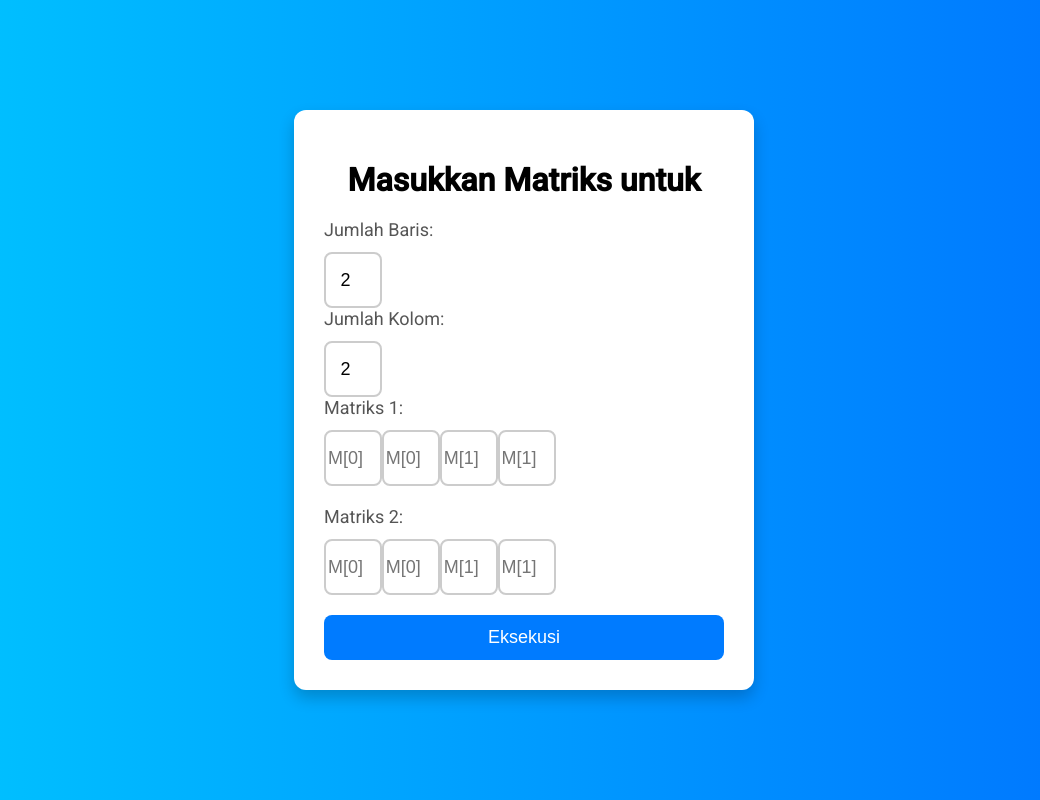
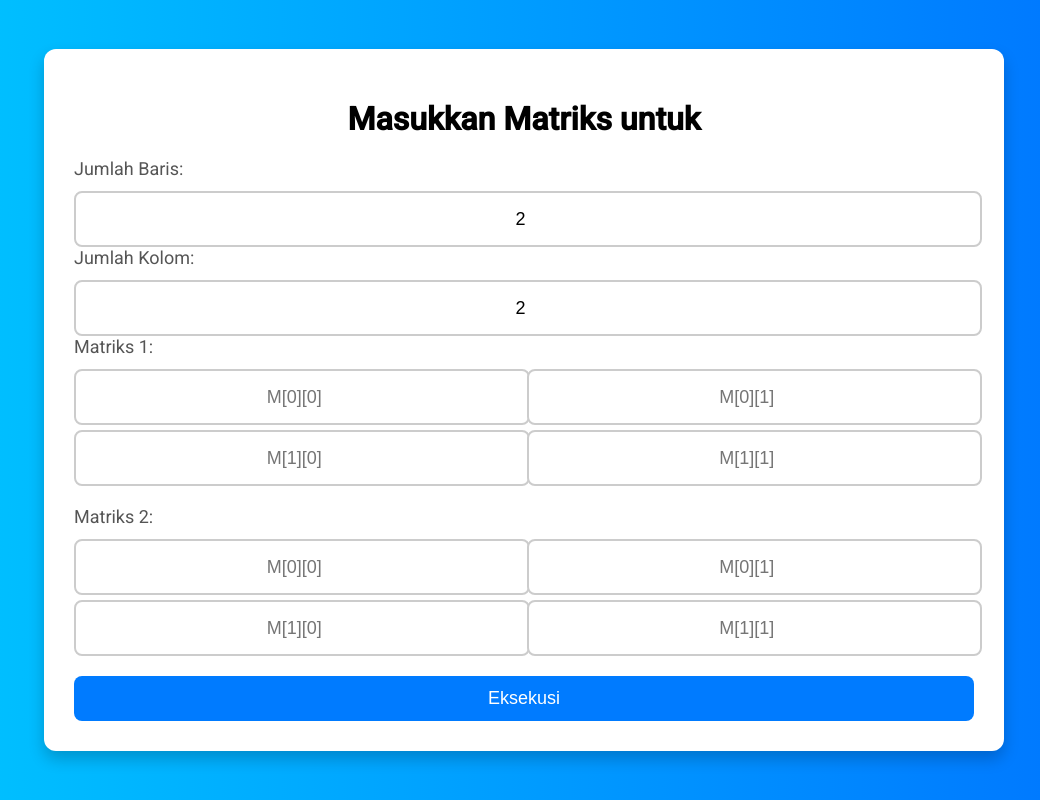
Before and after one commit to fathuhu/Alin-Matrix, a Flask app: template templates/input.html in a window 1280 px wide. Shown: the whole page, without its empty margins (116-1156 px from the left). Run offline with Flask 3, Linux system fonts and the light colour scheme; the template is opened without the code that fills it, so the values that code supplies are empty.

Commit message:
flexible matrix input dan fix hasil operasi matrix

```diff
--- a/app.py
+++ b/app.py
@@ -28,7 +28,7 @@ def process_matrices():
     matrix1 = np.zeros((rows, cols))
     for i in range(rows):
         for j in range(cols):
-            matrix1[i, j] = float(request.form.get(f'matrix1_grid_cell_{i}_{j}', 0))
+            matrix1[i, j] = float(request.form.get(f'matrix1-grid_cell_{i}_{j}', 0))
 
     matrix2 = None
 
@@ -37,7 +37,7 @@ def process_matrices():
         matrix2 = np.zeros((rows, cols))
         for i in range(rows):
             for j in range(cols):
-                matrix2[i, j] = float(request.form.get(f'matrix2_grid_cell_{i}_{j}', 0))
+                matrix2[i, j] = float(request.form.get(f'matrix2-grid_cell_{i}_{j}', 0))
 
     # Pemrosesan operasi berdasarkan yang dipilih
     result = None
--- a/templates/input.html
+++ b/templates/input.html
@@ -5,7 +5,6 @@
     <meta name="viewport" content="width=device-width, initial-scale=1.0">
     <title>Input Matriks</title>
     <style>
-        /* Menggunakan font Google Fonts untuk tampilan yang lebih modern */
         @import url('https://fonts.googleapis.com/css2?family=Roboto:wght@400;500&display=swap');
 
         body {
@@ -31,8 +30,10 @@
             padding: 30px;
             border-radius: 12px;
             box-shadow: 0 8px 16px rgba(0, 0, 0, 0.2);
-            width: 400px;
+            width: 100%;
+            max-width: 900px; /* Batas maksimal lebar form */
             transition: transform 0.3s ease, box-shadow 0.3s ease;
+            overflow: hidden; /* Agar elemen di dalam tidak meluber */
         }
 
         form:hover {
@@ -49,13 +50,17 @@
 
         .matrix-grid {
             display: grid;
-            grid-template-columns: repeat(auto-fill, minmax(50px, 1fr));
             gap: 5px;
             margin-bottom: 20px;
+            width: 100%;
+            max-height: 150px; /* Membatasi tinggi maksimal grid */
+            overflow-y: auto; /* Mengaktifkan scroll jika terlalu panjang */
+            padding-right: 10px; /* Sedikit ruang untuk scrollbar */
         }
 
+        /* Pastikan input lebih fleksibel terhadap lebar grid */
         input[type="number"] {
-            width: 50px;
+            width: 100%; /* Ubah width menjadi 100% */
             height: 50px;
             text-align: center;
             font-size: 18px;
@@ -91,7 +96,6 @@
             transform: translateY(1px);
         }
 
-        /* Media query untuk layar yang lebih kecil */
         @media (max-width: 480px) {
             form {
                 width: 90%;
@@ -107,34 +111,27 @@
     <form action="/process_matrices" method="POST">
         <h1>Masukkan Matriks untuk {{ operation }}</h1>
         <input type="hidden" name="operation" value="{{ operation }}">
-        <!-- Pilihan jumlah baris dan kolom -->
         <label for="rows">Jumlah Baris:</label>
         <input type="number" id="rows" name="rows" value="2" min="1">
         <label for="cols">Jumlah Kolom:</label>
         <input type="number" id="cols" name="cols" value="2" min="1">
 
-        <!-- Input grid untuk Matriks 1 -->
         <label for="matrix1">Matriks 1:</label>
-        <div id="matrix1-grid" class="matrix-grid">
-            <!-- JavaScript akan menghasilkan grid di sini -->
-        </div>
+        <div id="matrix1-grid" class="matrix-grid"></div>
 
         {% if operation not in ['determinant', 'transpose'] %}
-            <!-- Input grid untuk Matriks 2 jika operasi membutuhkan dua matriks -->
             <label for="matrix2">Matriks 2:</label>
-            <div id="matrix2-grid" class="matrix-grid">
-                <!-- JavaScript akan menghasilkan grid di sini -->
-            </div>
+            <div id="matrix2-grid" class="matrix-grid"></div>
         {% endif %}
 
         <button type="submit">Eksekusi</button>
     </form>
 
     <script>
-        // Fungsi untuk membuat grid input matriks
         function createMatrixGrid(containerId, rows, cols) {
             let container = document.getElementById(containerId);
-            container.innerHTML = ''; // Hapus grid sebelumnya
+            container.innerHTML = ''; // Bersihkan grid sebelumnya
+            container.style.gridTemplateColumns = `repeat(${cols}, 1fr)`; // Grid dinamis sesuai kolom
 
             for (let i = 0; i < rows; i++) {
                 for (let j = 0; j < cols; j++) {
@@ -147,7 +144,6 @@
             }
         }
 
-        // Fungsi untuk memperbarui grid ketika ukuran matriks berubah
         function updateGrids() {
             let rows = document.getElementById('rows').value;
             let cols = document.getElementById('cols').value;
@@ -158,11 +154,9 @@
             }
         }
 
-        // Set event listener pada input baris dan kolom
         document.getElementById('rows').addEventListener('input', updateGrids);
         document.getElementById('cols').addEventListener('input', updateGrids);
 
-        // Inisialisasi grid awal dengan ukuran 2x2
         window.onload = function() {
             updateGrids();
         };
```
